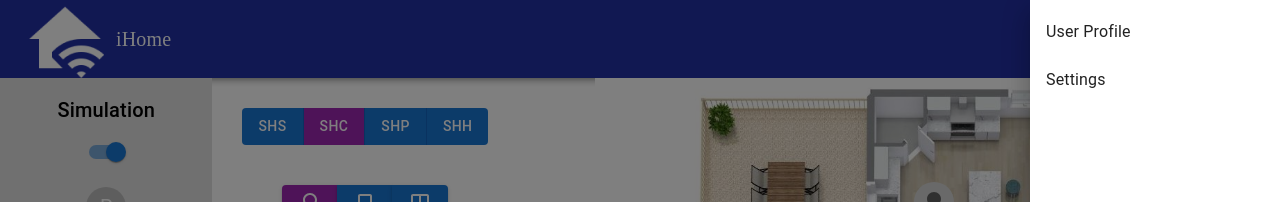
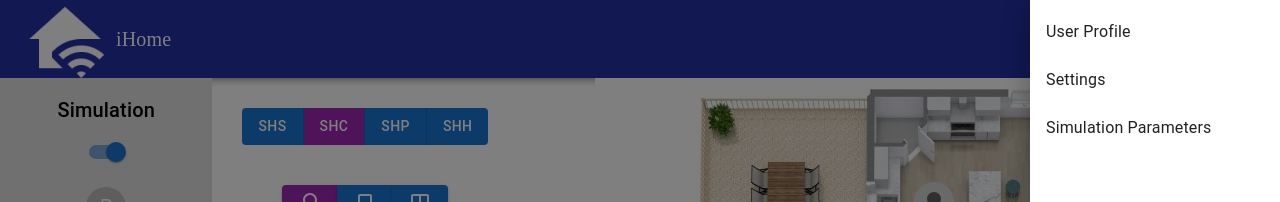
Before and after one commit to OIS202/Smart-Home-Simulator, a React (Create React App) app in the folder client/: page / in a window 1280 px wide. Both pictures are taken after a click on the button 1248 px from the left and 39 px from the top of the page. Shown: the top 202 px of the page. Built offline with nearby package versions, Linux system fonts and the light colour scheme; no server answers.

Commit message:
added simulation params page on navbar for accessible navigation

```diff
--- a/client/src/Components/NavBar.js
+++ b/client/src/Components/NavBar.js
@@ -1,4 +1,5 @@
 import React, { useState } from "react";
+import { useNavigate } from "react-router-dom";
 import {
   AppBar,
   Toolbar,
@@ -20,9 +21,14 @@ const NavBar = () => {
   const [drawerOpen, setDrawerOpen] = useState(false);
   const theme = useTheme();
   const isMobile = useMediaQuery(theme.breakpoints.down("sm"));
+  const navigate = useNavigate();
 
   const handleDrawerToggle = () => {
     setDrawerOpen(!drawerOpen);
+  };
+  const handleListItemClick = (route) => {
+    navigate(route);
+    setDrawerOpen(false); // Close drawer after redirecting
   };
 
   const drawer = (
@@ -39,6 +45,9 @@ const NavBar = () => {
           </ListItem>
           <ListItem button>
             <ListItemText primary="Settings" />
+          </ListItem>
+          <ListItem button onClick={() => handleListItemClick("/simulationParameters")}>
+            <ListItemText primary="Simulation Parameters" />
           </ListItem>
           {isMobile && (
             <>
```
